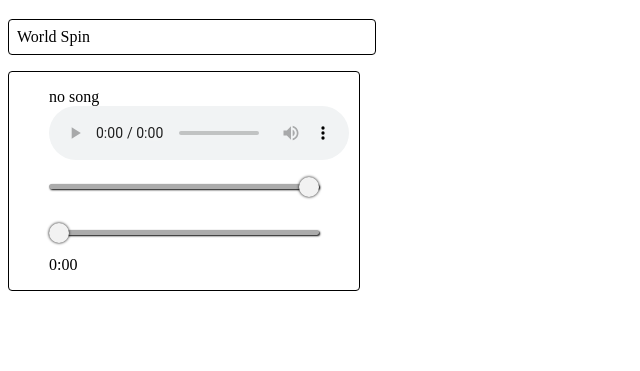
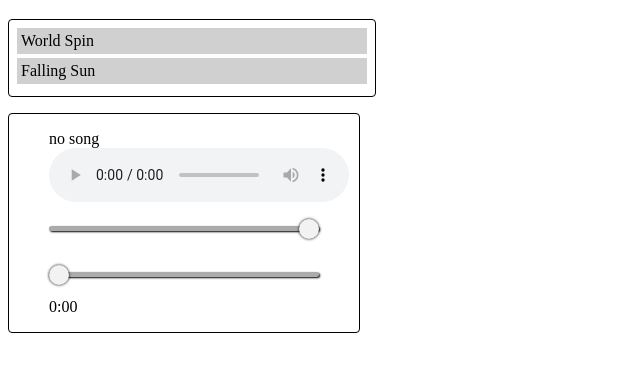
Before and after one commit to echo-dave/jsMusicPlayer, a plain HTML site: page index.html in a window 1280 px wide. Shown: the part 61-432 px from the top of the page, without its empty margins (0-640 px from the left). Drawn offline with Linux system fonts and the light colour scheme.

Commit message:
working volume. basic track list style.

```diff
--- a/audio.js
+++ b/audio.js
@@ -6,6 +6,7 @@ let songURL;
 
 buildPlayer();
 
+
 function buildPlayer () {
     let song =
     `<figure>
@@ -13,7 +14,7 @@ function buildPlayer () {
             ${typeof songName !== "undefined" ? songName : "no song" }
         </figcaption>
         <audio controls src="${songURL ? songURL : "" }" type="audio/mpeg">Your browser can't play this!</audio>
-        <input type="range" name="volume" id="volume" min="0" max="100" step="1" value="100">
+        <input type="range" name="volume" id="volume" min="0" max="1" step=".01" value="1">
         <input type="range" name="playhead" id="playhead" min="0" max="100" step="1" value="0">
         <span id="duration">0:00</span>
 
@@ -21,7 +22,6 @@ function buildPlayer () {
 
     player.innerHTML = song;
     volume = document.getElementById('volume');
-    volume.addEventListener('input', () => changeVolume(audio));
     console.log("volume element " + volume.value);
     console.log(`audio element volume ${audio}`);
     }
@@ -31,13 +31,10 @@ function buildPlayer () {
         audio = document.querySelector("audio");
         audio.src = url;
         if (audio.readyState > 0 ) {
-            setPlayheadMax(audio);
-            setDuration(audio);
-
+            applyAudioMetadata(audio)
         } else {
             audio.addEventListener('loadedmetadata', () => {
-                setPlayheadMax(audio);
-                setDuration(audio);
+                applyAudioMetadata(audio)
             });
         }
     }
@@ -54,7 +51,12 @@ function buildPlayer () {
          document.querySelector("#duration").innerText = `${minutes} : ${secs}`;
      }
 
-     function changeVolume(audio) {
-         console.log(`changeVolume audio element ${audio}`);
-        //audio.volume = volume.value;
+     function changeVolume() {
+        document.querySelector("audio").volume = volume.value;
     }
+
+    function applyAudioMetadata (audio) {
+        setPlayheadMax(audio);
+        setDuration(audio);
+        volume.addEventListener('input', () => changeVolume(audio));
+    }
--- a/index.html
+++ b/index.html
@@ -11,7 +11,9 @@
 <div id="main"></div>
 
 <div id="trackList">
-    <span style="cursor: pointer;" onclick="loadAudio(`./WorldSpin 1.6.mp3`)">World Spin</span>
+    <span style="cursor: pointer;display: block;" onclick="loadAudio(`./WorldSpin 1.6.mp3`)">World Spin</span>
+    <span style="cursor: pointer;display: block;" onclick="loadAudio(`./Falling Sun 1.7.mp3`)">Falling Sun</span>
+
 </div>
 
 <div id="player"></div>
--- a/styles.css
+++ b/styles.css
@@ -6,6 +6,11 @@
     max-width: 350px;
     padding: .5rem;
     margin: 1rem 0;
+}
+#trackList span {
+    padding: .25em;
+    margin-bottom: .25em;
+    background-color: #d0d0d0;
 }
 #player {
     max-width: 350px;
```
